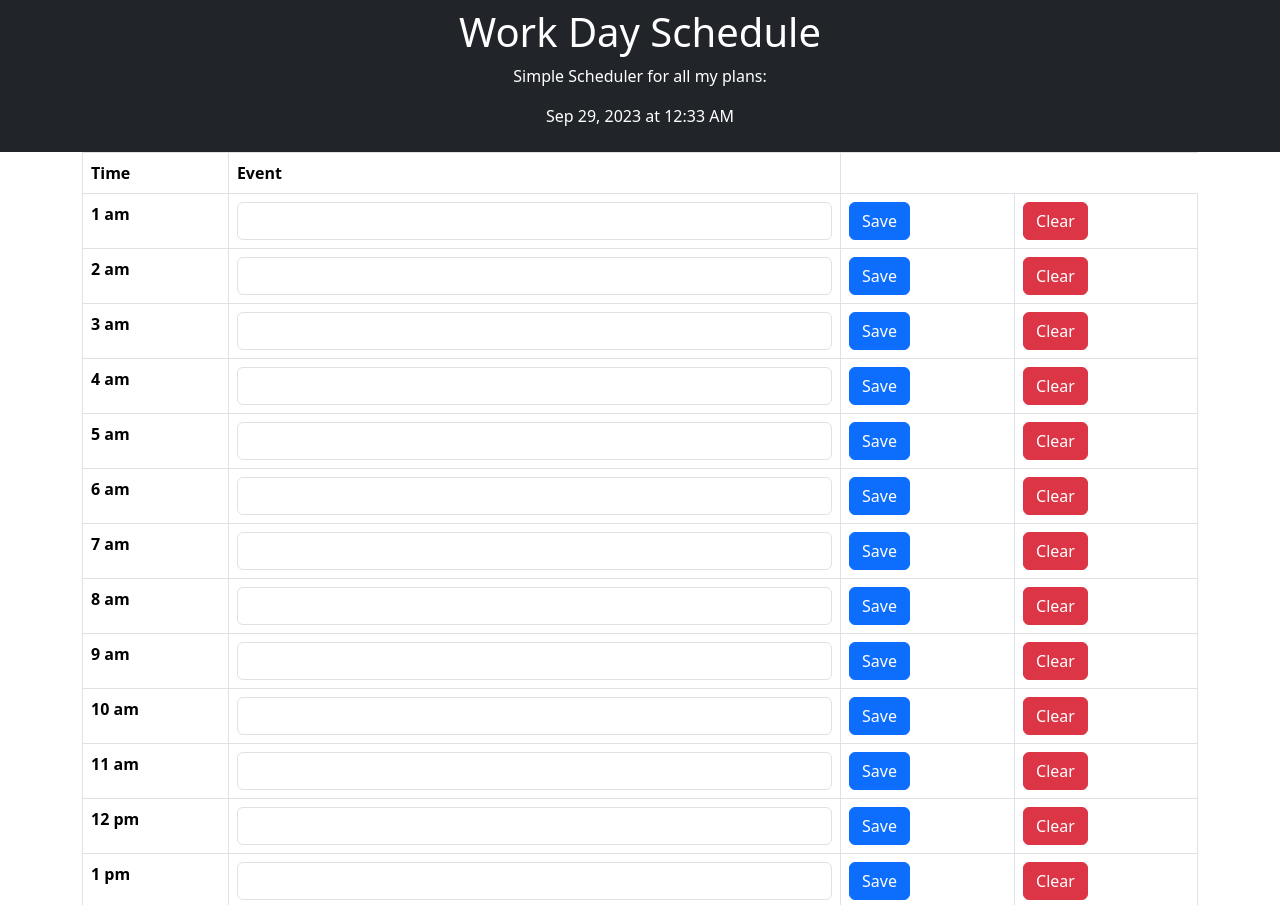
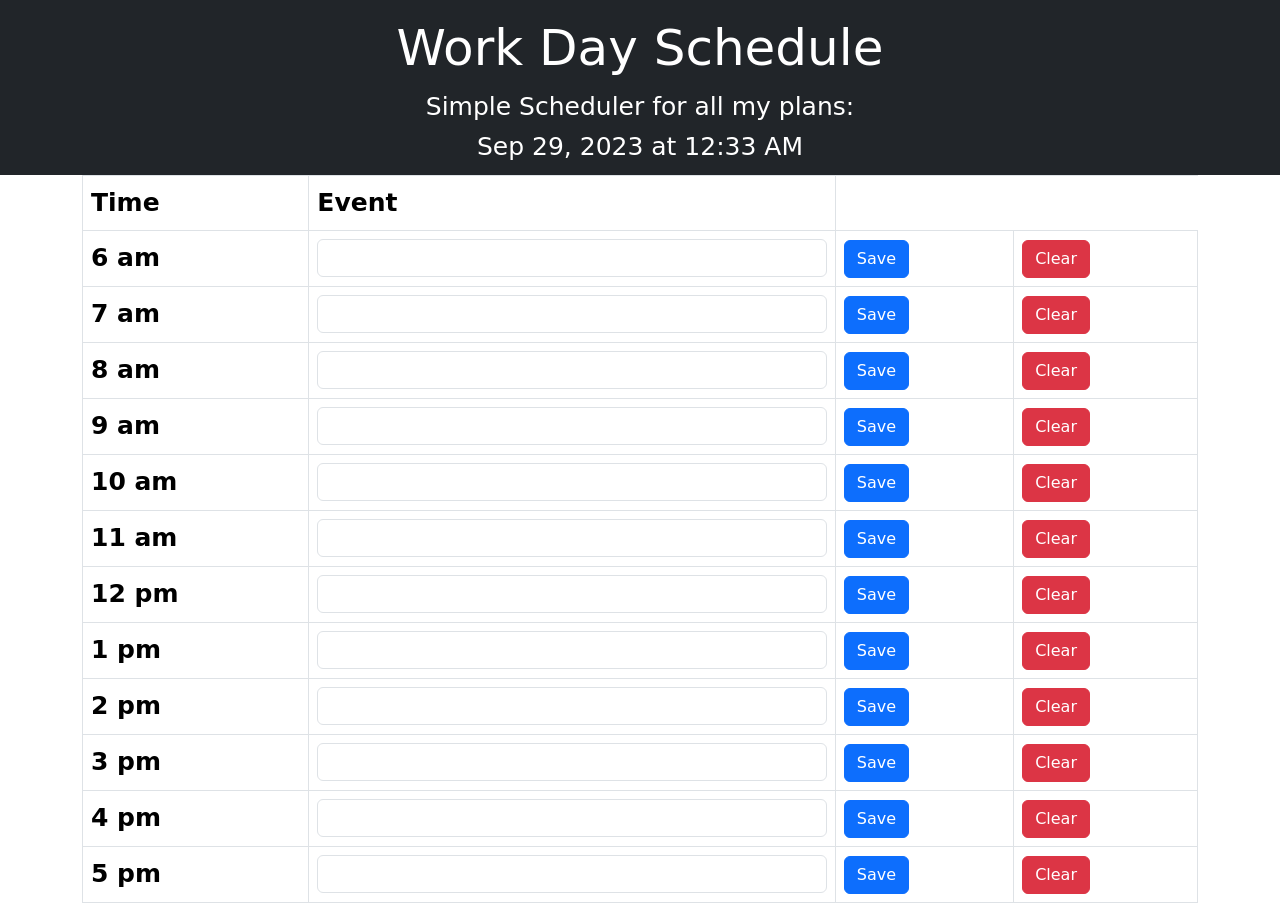
Before and after one commit to taycannon/Work-Day-Schedule, a plain HTML site: page demo.html in a window 1280 px wide. Shown: the top 905 px of the page. Drawn offline with nearby package versions, Linux system fonts and the light colour scheme.

Commit message:
Saving current code

```diff
--- a/demo.html
+++ b/demo.html
@@ -6,6 +6,7 @@
   <meta name="viewport" content="width=device-width, initial-scale=1.0">
   <title>My Schedule Tracker</title>
   <link rel="stylesheet" href="https://cdn.jsdelivr.net/npm/bootstrap@5.3.2/dist/css/bootstrap.min.css">
+  <link rel="stylesheet" href="style.css">
   <script src="https://code.jquery.com/jquery-3.7.1.min.js"></script>
   <script src="https://cdn.jsdelivr.net/npm/dayjs@1/dayjs.min.js"></script>
   <script src="https://cdn.jsdelivr.net/npm/bootstrap@5.3.2/dist/js/bootstrap.bundle.min.js"></script>
@@ -28,40 +29,6 @@
       </thead>
       <tbody>
         <!-- Rows for each hour -->
-        <tr>
-            <th scope="row">1 am</th>
-            <td><input type="text" class="form-control" id="event-1"></td>
-            <td><button class="btn btn-primary save-button" data-hour="1">Save</button></td>
-            <td><button class="btn btn-danger clear-button" data-hour="1">Clear</button></td>
-          </tr>
-        <tr>
-            <th scope="row">2 am</th>
-            <td><input type="text" class="form-control" id="event-2"></td>
-            <td><button class="btn btn-primary save-button" data-hour="2">Save</button></td>
-            <td><button class="btn btn-danger clear-button" data-hour="2">Clear</button></td>
-        </tr>
-        <tr>
-            <th scope="row">3 am</th>
-            <td><input type="text" class="form-control" id="event-3"></td>
-            <td><button class="btn btn-primary save-button" data-hour="3">Save</button></td>
-            <td><button class="btn btn-danger clear-button" data-hour="3">Clear</button></td>
-          </tr>
-          <tr>
-            <tr>
-                <th scope="row">4 am</th>
-                <td><input type="text" class="form-control" id="event-4"></td>
-                <td><button class="btn btn-primary save-button" data-hour="4">Save</button></td>
-                <td><button class="btn btn-danger clear-button" data-hour="4">Clear</button></td>
-              </tr>
-              <tr>
-                <tr>
-                    <th scope="row">5 am</th>
-                    <td><input type="text" class="form-control" id="event-5"></td>
-                    <td><button class="btn btn-primary save-button" data-hour="5">Save</button></td>
-                    <td><button class="btn btn-danger clear-button" data-hour="5">Clear</button></td>
-                  </tr>
-                  <tr>
-                    <tr>
                         <th scope="row">6 am</th>
                         <td><input type="text" class="form-control" id="event-6"></td>
                         <td><button class="btn btn-primary save-button" data-hour="6">Save</button></td>
@@ -140,55 +107,6 @@
     </table>
   </div>
 
-
-
-
-
-
-
-
-  <!-- <form class="form-floating">
-    <input type="email" class="form-control" id="floatingInputValue" placeholder="name@example.com" value="test@example.com">
-    <label for="floatingInputValue">Input with value</label>
-  </form> -->
-  <!-- <div class="list-group">
-    <a href="#" class="list-group-item list-group-item-action active" aria-current="true">
-      <div class="d-flex w-100 justify-content-between">
-        <h5 class="mb-1">List group item heading</h5>
-        <small>3 days ago</small>
-      </div>
-      <p class="mb-1">Some placeholder content in a paragraph.</p>
-      <small>And some small print.</small>
-    </a>
-    <a href="#" class="list-group-item list-group-item-action">
-      <div class="d-flex w-100 justify-content-between">
-        <h5 class="mb-1">List group item heading</h5>
-        <small class="text-muted">3 days ago</small>
-      </div>
-      <p class="mb-1">Some placeholder content in a paragraph.</p>
-      <small class="text-muted">And some muted small print.</small>
-    </a>
-    <a href="#" class="list-group-item list-group-item-action">
-      <div class="d-flex w-100 justify-content-between">
-        <h5 class="mb-1">List group item heading</h5>
-        <small class="text-muted">3 days ago</small>
-      </div>
-      <p class="mb-1">Some placeholder content in a paragraph.</p>
-      <small class="text-muted">And some muted small print.</small>
-    </a>
-  </div> -->
-
-  <!-- <div class="input-group input-group-lg">
-    <span class="input-group-text" id="inputGroup-sizing-lg">12 am</span>
-    <input type="text" class="form-control" aria-label="Sizing example input" aria-describedby="inputGroup-sizing-lg">
-  </div> -->
-
-
-
-
-
-
-
   <script src="./2script.js"></script>
 </body>
 </html>
--- a/style.css
+++ b/style.css
@@ -1,75 +1,35 @@
-/* body {
-    font-family: cursive;
-    background-color: #f0f0f0;
-    margin: 0;
-    padding: 0;
-}
+/* Apply cursive font to all text elements */
+body {
+    font-family: cursive, sans-serif;
+    font-size: 25px;
+  }
 
-.container {
-    max-width: 800px;
-    margin: 0 auto;
-    padding: 20px;
-    background-color: #fff;
-    box-shadow: 0 2px 6px rgba(0, 0, 0, 0.1);
-    border-radius: 5px;
-}
 
-header {
-    text-align: center;
-    margin-bottom: 20px;
-}
+  header {
+    font-family: cursive, sans-serif;
 
-h1 {
-    font-size: 24px;
-}
+  }
 
-#current-date {
-    font-size: 16px;
-    font-weight: bold;
-}
+  h1 {
+    font-size: 50px;
+    margin: 10px;
+  }
 
-.time-block {
-    display: flex;
-    justify-content: space-between;
-    align-items: center;
-    border: 1px solid #ddd;
-    border-radius: 5px;
-    padding: 10px;
-    margin: 10px 0;
-    background-color: #fff;
-}
+  p {
+    font-size: 25px;
+    margin-bottom: 2px;
+  }
+  /* Style the table headers */
+  th {
+    font-family: cursive, sans-serif;
+  }
 
-.time {
-    font-weight: bold;
-    width: 80px;
-}
 
-.event {
-    flex-grow: 1;
-    border: 1px solid #ccc;
-    border-radius: 5px;
-    padding: 5px;
-    min-height: 40px;
-    resize: vertical;
-}
+  td {
+    font-family: cursive, sans-serif;
+  }
 
-.save-btn {
-    background-color: #007bff;
-    color: #fff;
-    border: none;
-    padding: 5px 10px;
-    cursor: pointer;
-    border-radius: 5px;
-}
 
-.past {
-    background-color: #f8d7da; /* Past time block color */
-/* }
-
-.present {
-    background-color: #d4edda; /* Present time block color */
-}
-
-/* .future {
-    background-color: #cce5ff; /* Future time block color */
-}  */
+  .btn {
+    font-family: cursive, sans-serif;
+  }
```
